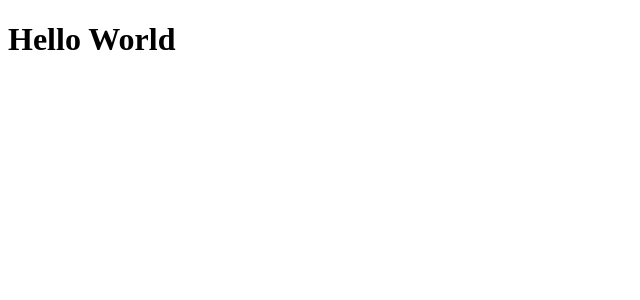
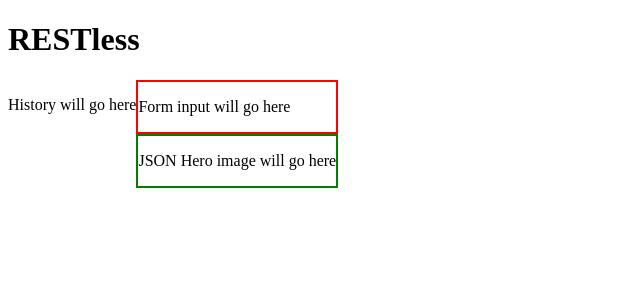
Before and after one commit to p-brubaker/RESTy, a React app: page / in a window 1280 px wide. Shown: the top 300 px of the page, without its empty margins (0-640 px from the left). Built offline with nearby package versions, Linux system fonts and the light colour scheme.

Commit message:
css modules and basic layout applied

```diff
--- a/src/components/FormInput.jsx
+++ b/src/components/FormInput.jsx
@@ -0,0 +1,12 @@
+import React from 'react';
+import styles from '../styles/FormInput.module.css';
+
+function FormInput() {
+    return (
+        <div className={styles['form-input-container']}>
+            <p>Form input will go here</p>
+        </div>
+    );
+}
+
+export default FormInput;
--- a/src/components/Header.jsx
+++ b/src/components/Header.jsx
@@ -0,0 +1,7 @@
+import React from 'react';
+
+function Header() {
+    return <h1 className="restless-banner">RESTless</h1>;
+}
+
+export default Header;
--- a/src/components/HeroJSON.jsx
+++ b/src/components/HeroJSON.jsx
@@ -0,0 +1,12 @@
+import React from 'react';
+import styles from '../styles/HeroJSON.module.css';
+
+function HeroJSON() {
+    return (
+        <div className={styles['hero-json-container']}>
+            <p>JSON Hero image will go here</p>
+        </div>
+    );
+}
+
+export default HeroJSON;
--- a/src/components/HistorySidebar.jsx
+++ b/src/components/HistorySidebar.jsx
@@ -0,0 +1,7 @@
+import React from 'react';
+
+function HistorySidebar() {
+    return <p>History will go here</p>;
+}
+
+export default HistorySidebar;
--- a/src/components/app/App.jsx
+++ b/src/components/app/App.jsx
@@ -1,5 +1,12 @@
 import React from 'react';
+import Header from '../Header';
+import RestyContainer from '../containers/RestyContainer';
 
 export default function App() {
-  return <h1>Hello World</h1>;
+    return (
+        <div className="app-container">
+            <Header />
+            <RestyContainer />
+        </div>
+    );
 }
--- a/src/components/containers/RestyContainer.jsx
+++ b/src/components/containers/RestyContainer.jsx
@@ -0,0 +1,29 @@
+import React, { Component } from 'react';
+import HistorySidebar from '../HistorySidebar';
+import FormInput from '../FormInput';
+import HeroJSON from '../HeroJSON';
+
+import styles from '../../styles/RestyContainer.module.css';
+
+class RestyContainer extends Component {
+    state = {
+        url: '',
+        method: 'GET',
+        rawJSONBody: '',
+        res: '',
+    };
+
+    render() {
+        return (
+            <div className={styles['resty-container']}>
+                <HistorySidebar />
+                <section className="right-section">
+                    <FormInput />
+                    <HeroJSON />
+                </section>
+            </div>
+        );
+    }
+}
+
+export default RestyContainer;
--- /dev/null
+++ b/src/styles/FormInput.module.css
@@ -0,0 +1,3 @@
+.form-input-container {
+    border: 2px solid red;
+}
--- /dev/null
+++ b/src/styles/HeroJSON.module.css
@@ -0,0 +1,3 @@
+.hero-json-container {
+    border: 2px solid green;
+}
--- /dev/null
+++ b/src/styles/RestyContainer.module.css
@@ -0,0 +1,3 @@
+.resty-container {
+    display: flex;
+}
```
Also changed, not shown: public/App.css (deleted).
